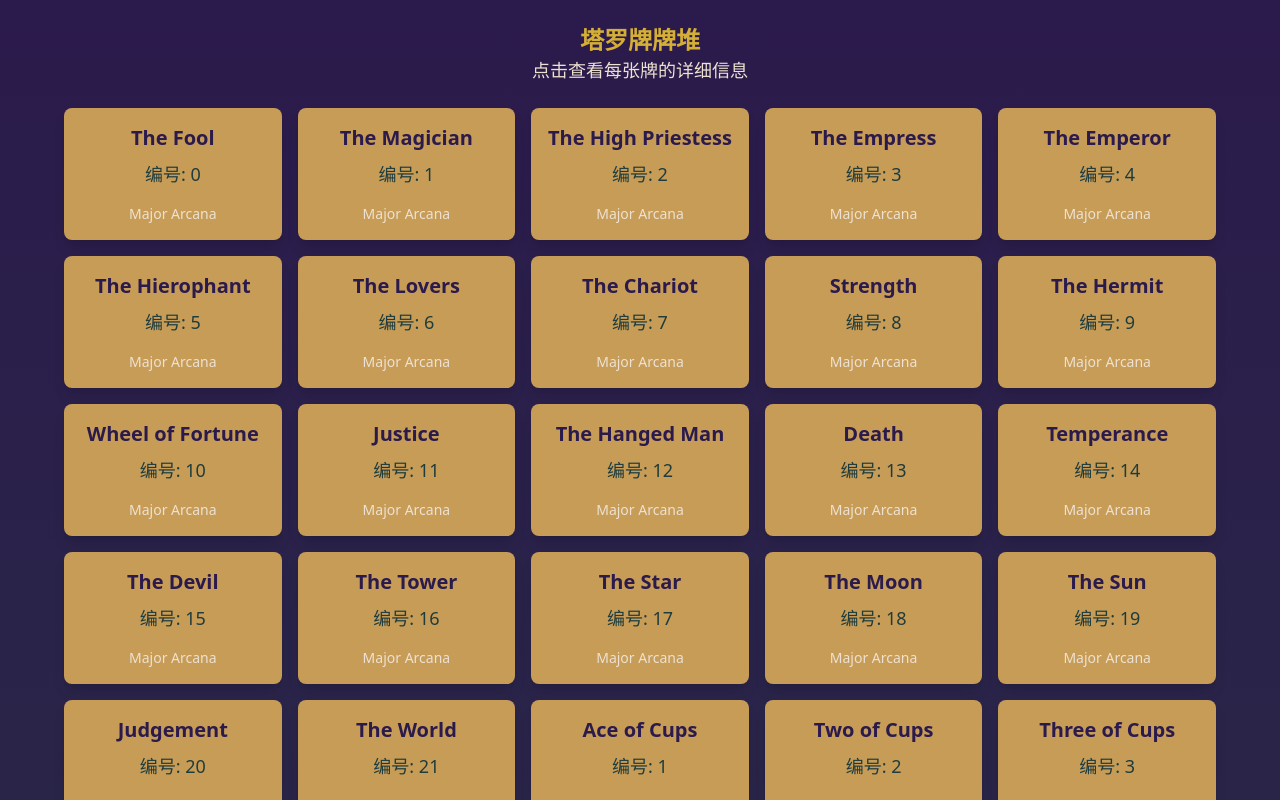
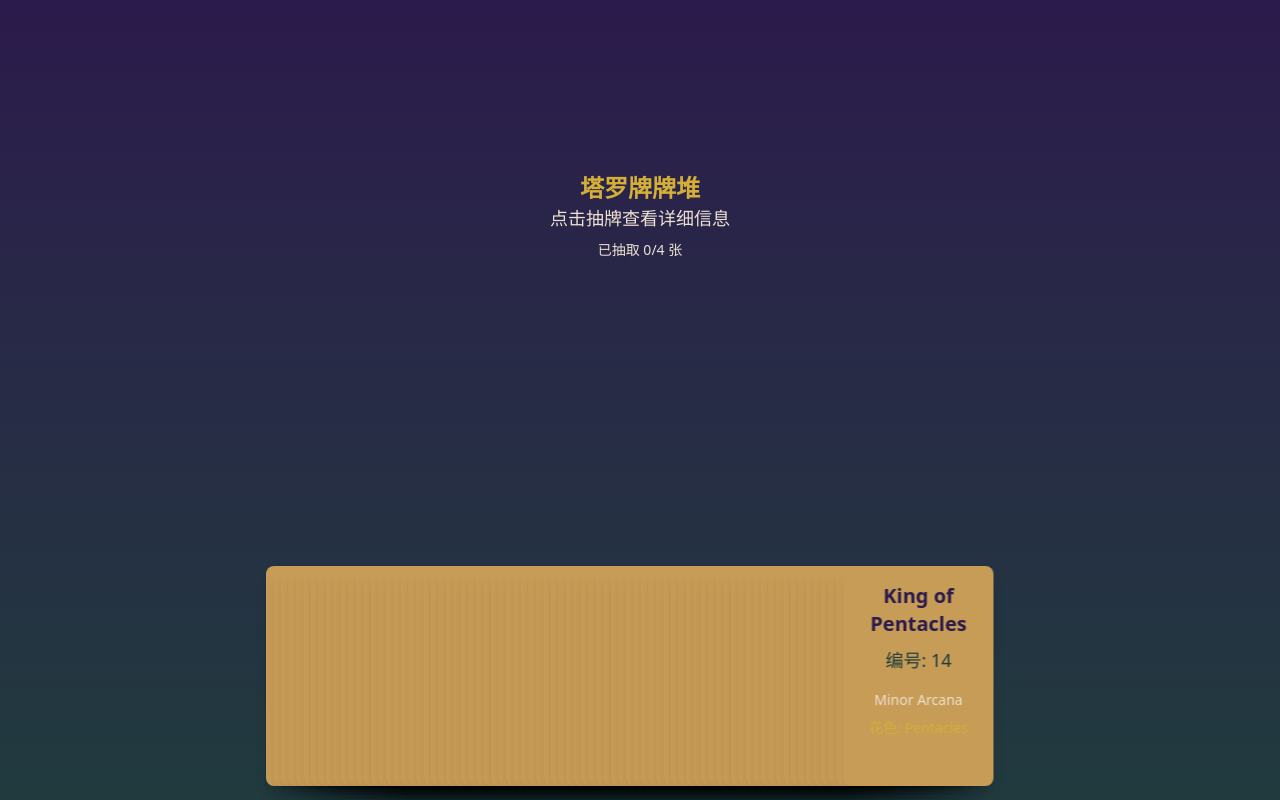
Before and after one commit to frankye23/ai-tarot, a Vue app: page / in a window 1280 px wide. Both pictures are taken after a click on the button "🔮 咨询塔罗师". Shown: the top 800 px of the page. Built offline with nearby package versions, Linux system fonts and the light colour scheme.

Commit message:
feat: add tarot deck and animation package

```diff
--- a/package.json
+++ b/package.json
@@ -9,6 +9,8 @@
     "preview": "vite preview"
   },
   "dependencies": {
+    "@vitejs/plugin-vue-jsx": "^4.1.1",
+    "motion-v": "0.10.0-beta.1",
     "vue": "^3.5.13",
     "vue-router": "4"
   },
--- a/src/views/components/TarotDeck.vue
+++ b/src/views/components/TarotDeck.vue
@@ -1,32 +1,65 @@
 <template>
-  <div class="tarot-deck flex flex-col items-center justify-center">
+  <div class="w-full flex flex-col items-center justify-center min-h-screen">
     <div class="text-center mb-6">
       <h2 class="text-2xl font-bold text-[#D4AF37]">塔罗牌牌堆</h2>
-      <p class="text-lg text-[#EDE1D1]">点击查看每张牌的详细信息</p>
+      <p class="text-lg text-[#EDE1D1]">点击抽牌查看详细信息</p>
+      <p class="text-sm text-[#EDE1D1] mt-2">已抽取 {{ selectedCards.length }}/4 张</p>
     </div>
-    <!-- 牌堆 -->
-    <div class="grid grid-cols-1 md:grid-cols-3 lg:grid-cols-4 xl:grid-cols-5 gap-4 max-w-6xl mx-auto">
-      <div
-        v-for="card in tarotCards.cards"
-        :key="card.number"
-        class="relative bg-[#C79C57] rounded-lg shadow-lg p-4 hover:bg-[#B29D53] transition duration-300"
-      >
-        <div class="text-center">
-          <div class="text-xl font-semibold text-[#2B1A4C] mb-2">{{ card.name }}</div>
-          <div class="text-lg text-[#1F3C3D] mb-4">编号: {{ card.number }}</div>
-          <div class="text-sm text-[#EDE1D1]">{{ card.arcana }}</div>
-          <div v-if="card.suit" class="text-sm text-[#D4AF37] mt-2">花色: {{ card.suit }}</div>
-        </div>
 
-        <div class="absolute inset-0 bg-[#3D2C58] rounded-lg opacity-0 hover:opacity-100 transition duration-300">
-          <p class="text-[#EDE1D1] text-center p-4">点击查看更多详情</p>
-        </div>
+    <!-- 抽出的牌展示区 -->
+    <div class="flex flex-wrap gap-4 mb-8 min-h-[200px]">
+      <Motion v-for="card in selectedCards" :key="card.name" :initial="{ y: 100, opacity: 0 }"
+        :animate="{ y: 0, opacity: 1 }" class="w-[150px] h-[220px]">
+        <TarotCard :card="card" />
+      </Motion>
+    </div>
+
+    <!-- 牌堆容器 -->
+    <div class="flex items-center relative mt-40">
+      <div v-for="(card, index) in tarotCards.cards" :key="index" class="absolute right-56" @click="drawCard(card)"
+        :style="{ transform: `translateX(${index * 5}%)` }">
+        <TarotCard :card="card" />
       </div>
     </div>
   </div>
 </template>
 
-<script setup>
+<script setup lang="jsx">
 import { ref } from 'vue'
+import { Motion } from 'motion-v'
 import tarotCards from '@/assets/cards/tarot.json'
+
+// TODO: 打乱 tarotCards.cards
+
+const TarotCard = ({ card }) => (
+  <div className="bg-[#C79C57] rounded-lg shadow-lg p-4 w-[150px] h-[220px] transform preserve-3d">
+    <div className="text-center">
+      <div className="text-xl font-semibold text-[#2B1A4C] mb-2">{card.name}</div>
+      <div className="text-lg text-[#1F3C3D] mb-4">编号: {card.number}</div>
+      <div className="text-sm text-[#EDE1D1]">{card.arcana}</div>
+      {card.suit && (
+        <div className="text-sm text-[#D4AF37] mt-2">花色: {card.suit}</div>
+      )}
+    </div>
+    <div className="absolute inset-0 bg-[#3D2C58] rounded-lg opacity-0 hover:opacity-100 transition duration-300">
+      <p className="text-[#EDE1D1] text-center p-4">点击抽牌</p>
+    </div>
+  </div>
+);
+
+const selectedCards = ref([])
+
+const drawCard = (card) => {
+  if (selectedCards.value.length >= 4) return
+  if (!card.selected) {
+    card.selected = true
+    selectedCards.value.push(card)
+  }
+}
 </script>
+
+<style scoped>
+.preserve-3d {
+  transform-style: preserve-3d;
+}
+</style>
--- a/vite.config.js
+++ b/vite.config.js
@@ -1,10 +1,14 @@
 import { defineConfig } from 'vite'
-import vue from '@vitejs/plugin-vue'
+import vue from '@vitejs/plugin-vue';
+import vueJsx from '@vitejs/plugin-vue-jsx';
 import { join, resolve } from 'path'
 
 // https://vite.dev/config/
 export default defineConfig({
-  plugins: [vue()],
+  plugins: [
+    vue(),
+    vueJsx()
+  ],
   resolve: {
     alias: {
       '@': join(__dirname, 'src'),
```
Also changed, not shown: 1 other file (tests, documents, lock files or other folders).
